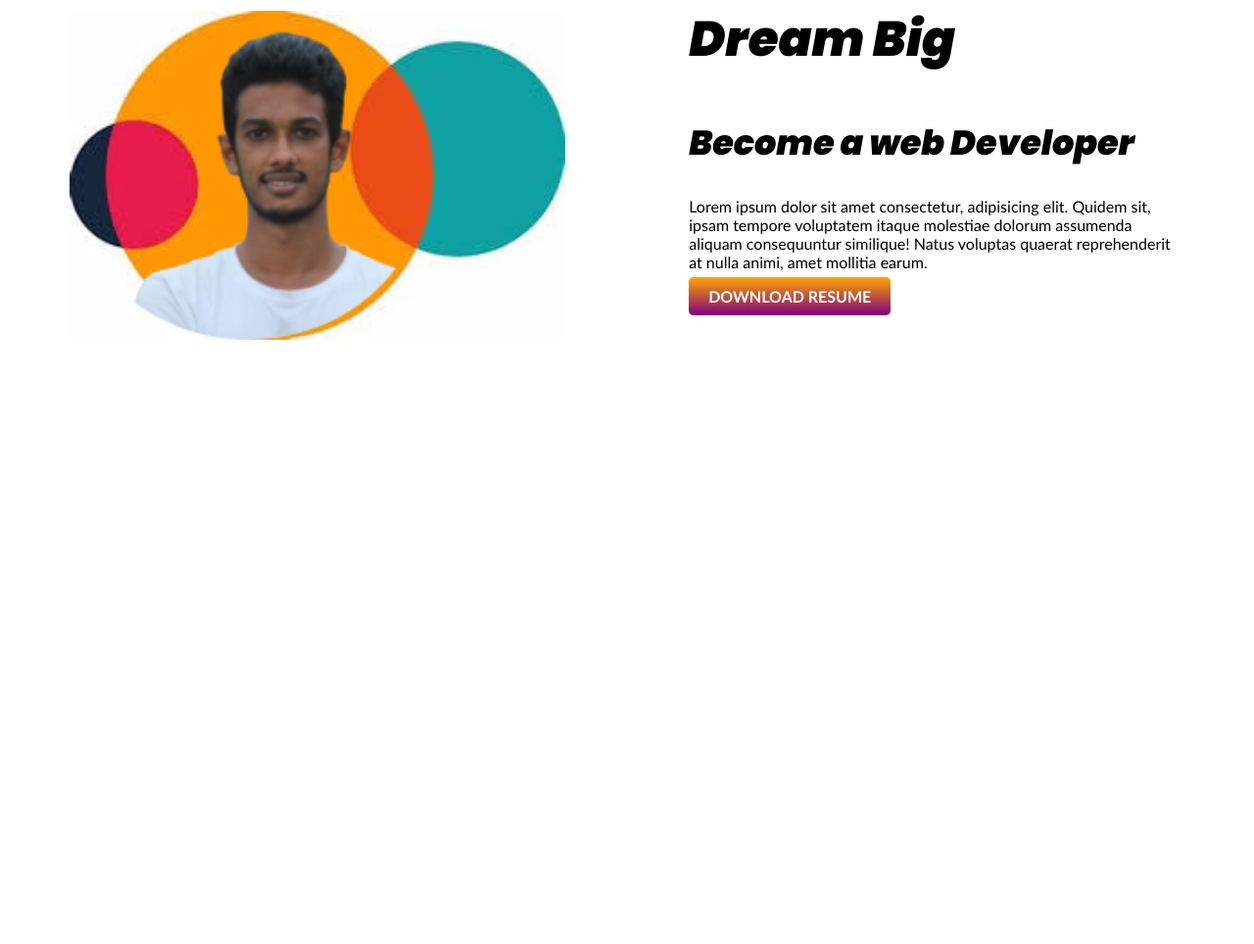
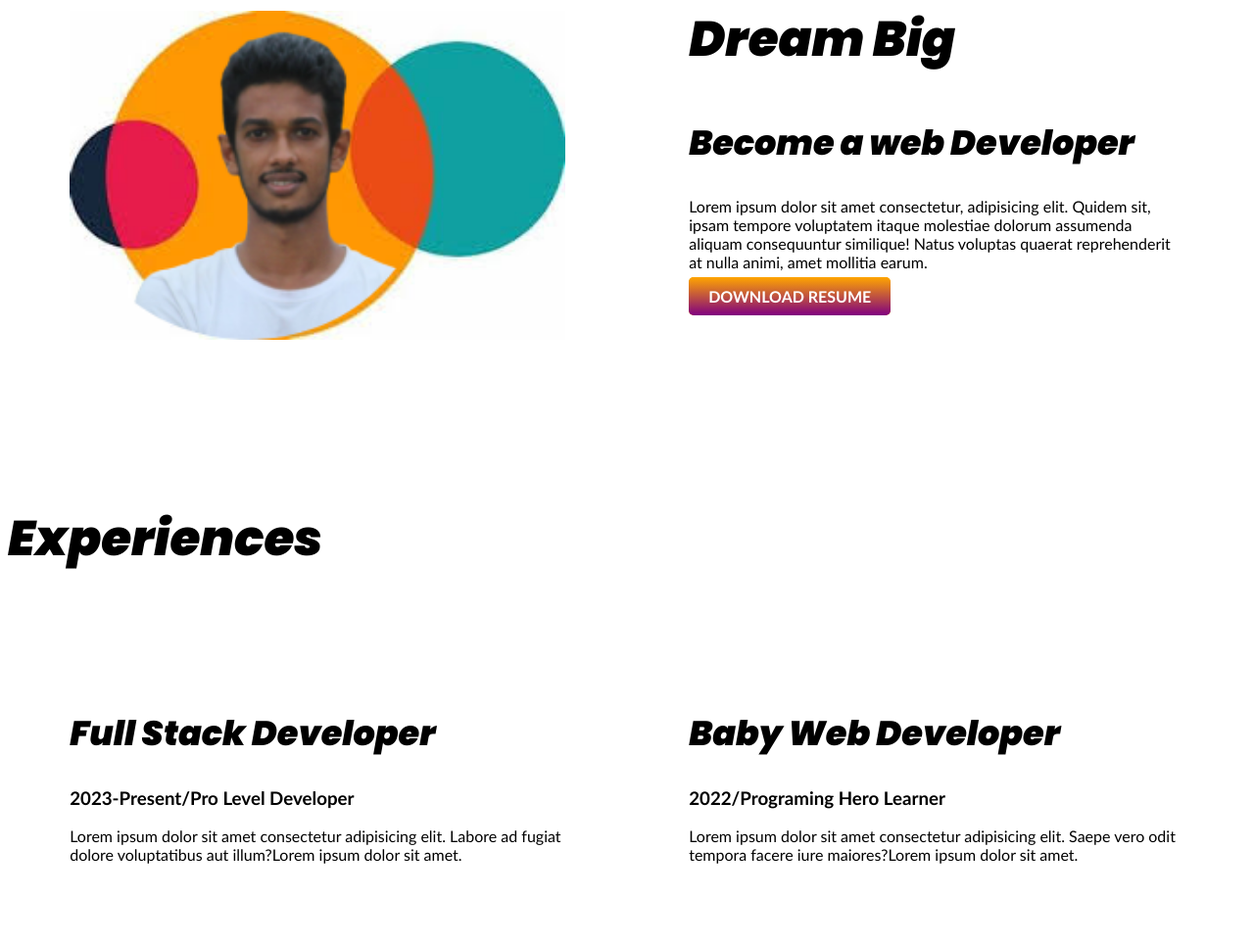
Before and after one commit to Nizam-Shejan11/developer-portfolio, a plain HTML site: page index.html in a window 1280 px wide. Shown: the part 728-1692 px from the top of the page at 98% size. Before the commit the page ends 1241 px from the top, so only its background shows below. Drawn offline with Linux system fonts and the light colour scheme.

Commit message:
experiance added

```diff
--- a/index.html
+++ b/index.html
@@ -11,7 +11,7 @@
     <link href="https://fonts.googleapis.com/css2?family=Poppins:ital,wght@1,900&display=swap" rel="stylesheet">
 </head>
 <body>
-    <section class="top-banner">
+    <section class="top-banner flexible-container">
         <div class="half-width">
             <h1>Welcome To </h1>
         <h2><span class="orange-color">Nizam Uddin Shejan</span> World</h2>
@@ -23,7 +23,8 @@
             <img src="images/shejan-pic-with-bg.png" alt="">
         </div>
     </section>
-    <section>
+
+    <section class="dream-big flexible-container">
         <div class="half-width">
             <img src="images/shejan-pic-with-bg.png" alt="">
         </div>
@@ -34,5 +35,22 @@
             <a class="link-button" target="blank" href="https://github.com/">DOWNLOAD RESUME</a>
         </div>
     </section>
+
+    <section class="experience-area">
+        <h1>Experiences</h1>
+        <div class="flexible-container">
+            <div class="half-width">
+                <h2>Full Stack Developer</h2>
+                <h3>2023-Present/Pro Level Developer</h3>
+                <p>Lorem ipsum dolor sit amet consectetur adipisicing elit. Labore ad fugiat dolore voluptatibus aut illum?Lorem ipsum dolor sit amet.</p>
+            </div>
+            <div class="half-width">
+                <h2>Baby Web Developer</h2>
+                <h3>2022/Programing Hero Learner</h3>
+                <p>Lorem ipsum dolor sit amet consectetur adipisicing elit. Saepe vero odit tempora facere iure maiores?Lorem ipsum dolor sit amet.</p>
+            </div>
+        </div>
+
+    </section>
 </body>
 </html>
--- a/style.css
+++ b/style.css
@@ -11,7 +11,7 @@ h2{
 .orange-color{
     color: orange;
 }
-section{
+.flexible-container{
     display: flex;
     margin-bottom: 100PX;
 }
```
